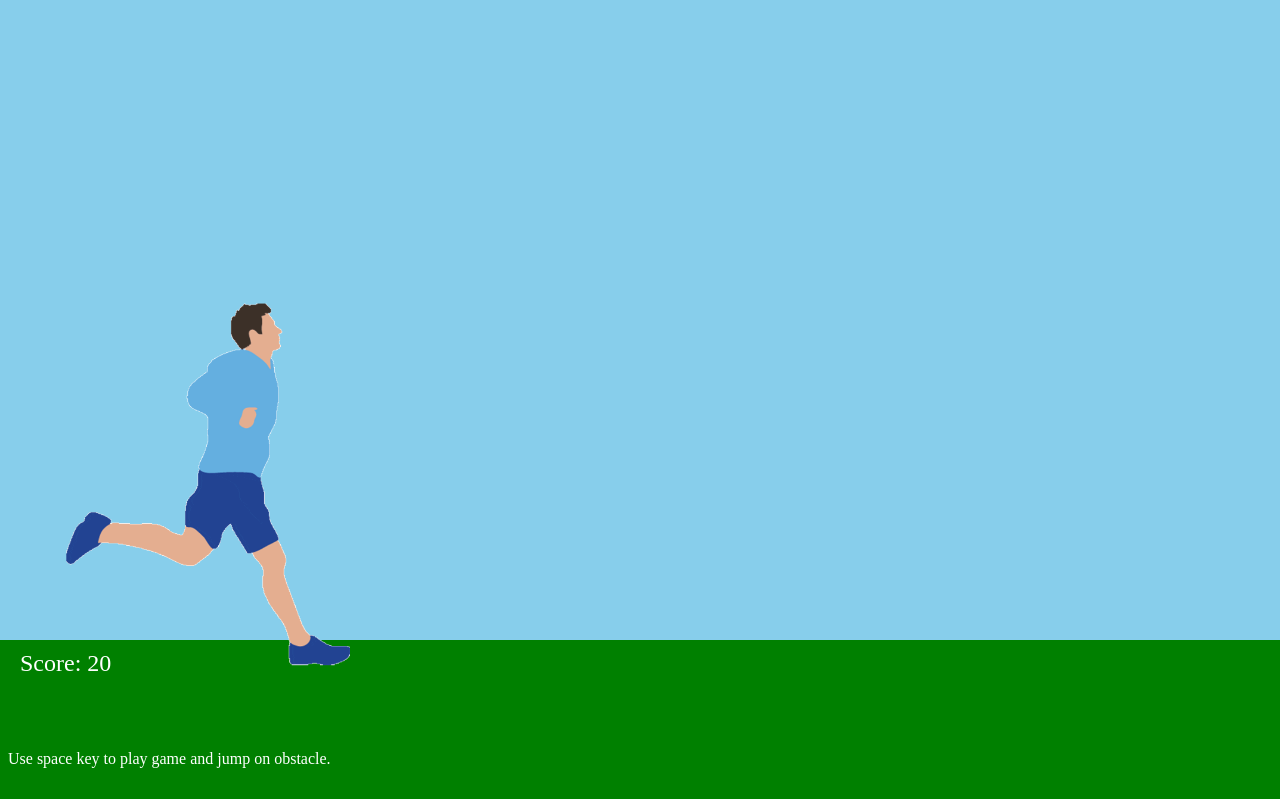
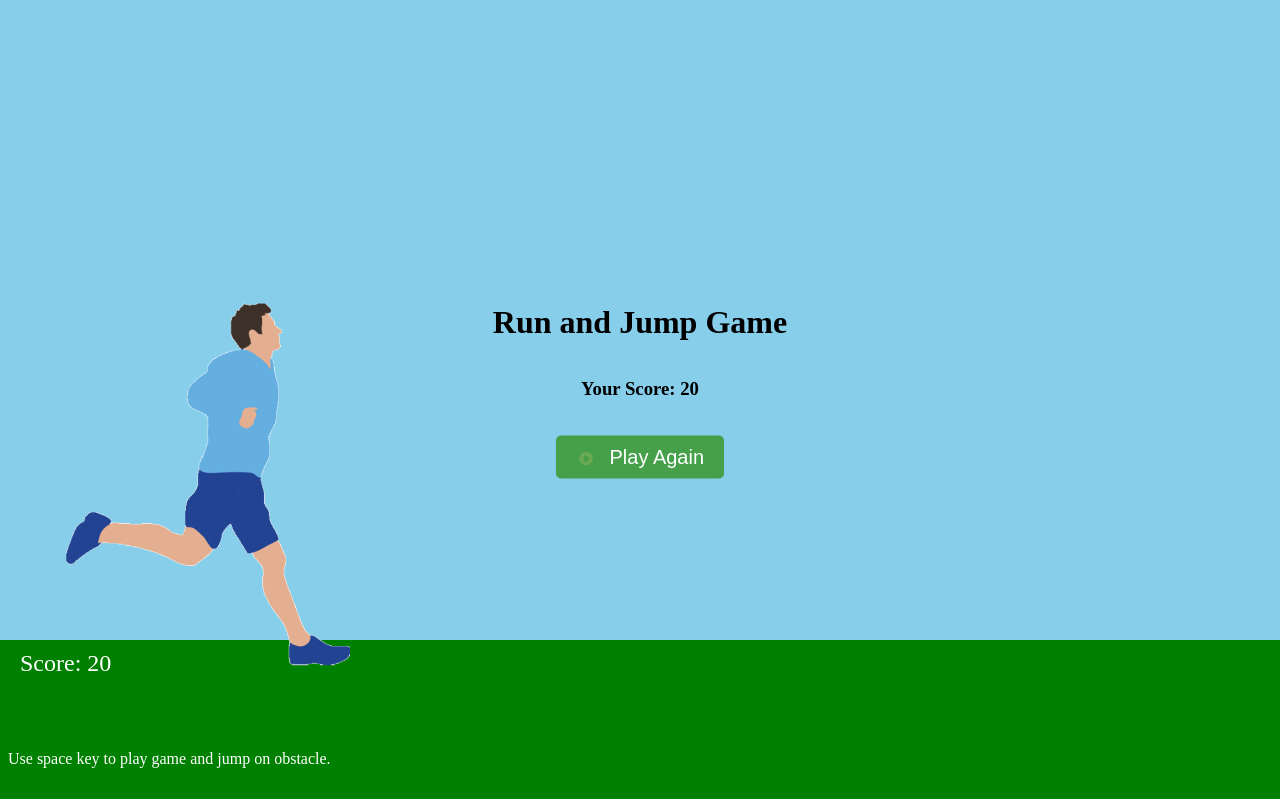
Before and after one commit to sulav-parajuli/RunandJumpGame, a Django app: page /runandjump in a window 1280 px wide. Shown: the top 799 px of the page. Run offline with Django 5.2, Linux system fonts and the light colour scheme.

Commit message:
Game improved with better scoring and styling.

```diff
--- a/runandjump/static/css/style.css
+++ b/runandjump/static/css/style.css
@@ -56,6 +56,7 @@ body {
     0% {
         left: 50px;
     }
+
     100% {
         left: 100vw;
         /* Move the person to the right of the screen */
@@ -66,9 +67,11 @@ body {
     0% {
         transform: translateY(0);
     }
+
     50% {
         transform: translateY(-400px);
     }
+
     100% {
         transform: translateY(0);
     }
@@ -122,7 +125,7 @@ button {
     /* Start off-screen */
     bottom: 130%;
     /* bottom: 70%; */
-    animation: moveObstacle 2s infinite linear;
+    animation: moveObstacle 2s linear infinite;
 }
 
 .obstacle img {
@@ -136,10 +139,12 @@ button {
         left: 100%;
         /* Start from the right side of the screen */
     }
+
     50% {
         left: 50%;
         /* Move to the center of the screen */
     }
+
     100% {
         left: -200px;
         /* Move to the left until it's off-screen */
--- a/runandjump/static/js/index.js
+++ b/runandjump/static/js/index.js
@@ -1,6 +1,9 @@
 // Flag to check if the game is over
 var gameOver = false;
 let score = 0;
+let obstacleTimer = null;
+clearTimeout(obstacleTimer);
+
 
 // Function to update the score
 function updateScore() {
@@ -10,74 +13,144 @@ function updateScore() {
 
 // Function to stop the game and remove all classes
 function stopGame() {
+    gameOver = true;
     var person = document.querySelector(".person");
     var obstacles = document.querySelectorAll(".obstacle");
 
-    // Stop all animations and remove classes
     person.classList.remove("jump");
-    obstacles.forEach(function(obstacle) {
-        obstacle.style.animation = "none"; // Stops obstacle animations
-        obstacle.style.display = "none"; // Hides obstacles
+    obstacles.forEach(function (obstacle) {
+        obstacle.style.animation = "none";
     });
+
+    alert("Game Over! Final Score: " + score);
+    // Show the play button
+    document.getElementById("play-button").style.display = "block";
+    document.getElementById("your-score").style.display = "block";
+    document.getElementById("game-text").style.display = "block";
+    document.getElementById("your-score").innerText = "Your Score: " + score;
 }
 
 // Listen for spacebar press to trigger jump
-document.addEventListener("keydown", function(event) {
-    // If game is over, stop any further actions
+document.addEventListener("keydown", function (event) {
     if (gameOver) return;
 
-    // Check if the pressed key is the spacebar (key code 32)
     if (event.keyCode === 32) {
         var person = document.querySelector(".person");
 
-        // Add the 'jump' class to make the person jump
-        person.classList.add("jump");
+        if (!person.classList.contains("jump")) {
+            person.classList.add("jump");
 
-        // Remove the 'jump' class after a certain time (for example, 500ms)
-        setTimeout(function() {
-            person.classList.remove("jump");
-        }, 500);
+            setTimeout(function () {
+                person.classList.remove("jump");
+            }, 500);
+        }
     }
 });
 
-// Function to check if there is a collision between the person and obstacles
+// Function to spawn a new obstacle
+function createObstacle() {
+    if (gameOver) return;
+
+    var obstacle = document.createElement("div");
+    obstacle.classList.add("obstacle");
+
+    // Optional: Add image if desired
+    var img = document.createElement("img");
+    img.src = "/static/images/chair.png"; // Adjust path if needed
+    obstacle.appendChild(img);
+
+    document.querySelector(".ground").appendChild(obstacle);
+
+    // Remove obstacle after it finishes moving
+    // obstacle.addEventListener("animationend", function () {
+    //     obstacle.remove();
+    // });
+    setTimeout(() => {
+        if (obstacle && obstacle.parentNode) {
+            obstacle.remove();
+        }
+    }, 6000); // Delay removal slightly longer than the animation
+
+}
+
+// Function to check for collision
 function checkCollision() {
-    if (gameOver) return; // Stop collision check if game is over
+    if (gameOver) return;
 
     var person = document.querySelector(".person");
+    var personRect = person.getBoundingClientRect();
     var obstacles = document.querySelectorAll(".obstacle");
 
-    obstacles.forEach(function(obstacle) {
-        var personRect = person.getBoundingClientRect();
+    obstacles.forEach(function (obstacle) {
         var obstacleRect = obstacle.getBoundingClientRect();
 
-        // Check for a collision (overlapping of the person and obstacle)
+        // Collision detection
         if (
             personRect.right > obstacleRect.left &&
             personRect.left < obstacleRect.right &&
             personRect.bottom > obstacleRect.top &&
             personRect.top < obstacleRect.bottom
         ) {
-            // Collision detected, stop the game
-            gameOver = true;
-            alert("Game Over! You hit an obstacle.");
+            stopGame();
+        } else {
 
-            // Stop the game and cleanup
-            stopGame();
-
-            // Optionally, add logic to reset or restart the game here
-        }
-
-        // Check if the person successfully passed the obstacle
-        if (
-            obstacleRect.right < personRect.left && // Obstacle is behind the person
-            !obstacle.classList.contains("scored") // Obstacle hasn't been scored yet
-        ) {
-            obstacle.classList.add("scored"); // Mark the obstacle as scored
-            updateScore(); // Update the score
+            // Scoring
+            // if (
+            //     obstacleRect.right < personRect.left &&
+            //     !obstacle.classList.contains("scored")
+            // ) {
+            obstacle.classList.add("scored");
+            updateScore();
+            // }
         }
     });
 }
 
-// Check for collisions every 50ms (can adjust for performance)
-setInterval(checkCollision, 50);
+// Game loop
+setInterval(checkCollision, 500);
+let obstacleSpawnInterval = 20000; // Start slower, e.g., 20 seconds
+const minSpawnInterval = 1500;
+const spawnAcceleration = 200; // Reduce by 200ms at a time
+let spawnCount = 0; // Count how many obstacles have spawned
+
+function spawnObstacleLoop() {
+    if (gameOver) return;
+
+    createObstacle(); // Spawn a new obstacle
+    spawnCount++;
+
+    // Only start speeding up after 3 obstacles (or however many you want)
+    if (spawnCount > 3 && obstacleSpawnInterval > minSpawnInterval) {
+        obstacleSpawnInterval -= spawnAcceleration;
+    }
+
+    obstacleTimer = setTimeout(spawnObstacleLoop, obstacleSpawnInterval);
+}
+
+// Start spawning when game starts
+spawnObstacleLoop();
+
+document.getElementById("play-button").addEventListener("click", function () {
+    // Reset game state
+    score = 0;
+    document.getElementById("score").innerText = score;
+    gameOver = false;
+    spawnCount = 0;
+    obstacleSpawnInterval = 20000;
+
+    // Remove any remaining obstacles
+    document.querySelectorAll(".obstacle").forEach(function (ob) {
+        ob.remove();
+    });
+
+    // Clear previous spawn timer if still running
+    clearTimeout(obstacleTimer);
+
+    // Hide the play button
+    document.getElementById("play-button").style.display = "none";
+    document.getElementById("your-score").style.display = "none";
+    document.getElementById("game-text").style.display = "none";
+
+    // Start game again
+    spawnObstacleLoop();
+});
--- a/runandjump/templates/index.html
+++ b/runandjump/templates/index.html
@@ -7,10 +7,19 @@
     </div>
 
     <!-- Obstacles -->
-    <div class="obstacle"><img src="{% static 'images/chair.png' %}" /></div>
+    <!-- <div class="obstacle"><img src="{% static 'images/chair.png' %}" /></div>
     <div class="obstacle"></div>
-    <div class="obstacle"></div>
+    <div class="obstacle"></div> -->
     <!-- <div class="obstacle"></div> -->
+     <!-- Play Again Button (initially hidden) -->
+      <p id="highest-score" style="position: absolute; bottom: 350px; left: 50%; transform: translate(-50%, -50%); font-size: 20px; padding: 10px 20px;"></p>
+      <h1 id="game-text" style="display: none; position: absolute; bottom: 400px; left: 50%; transform: translate(-50%, -50%); padding: 10px 20px;">Run and Jump Game</h1>
+      <h3 id="your-score" style="display: none; position: absolute; bottom: 350px; left: 50%; transform: translate(-50%, -50%); padding: 10px 20px;">Score: </h3>
+<button id="play-button" style="display: none; position: absolute; bottom: 300px; left: 50%; transform: translate(-50%, -50%); font-size: 20px; padding: 10px 20px;">
+    <img src="{% static 'images/play-button.gif' %}" alt="Play Icon" style="width: 20px; height: 20px; vertical-align: middle; margin-right: 8px;" />
+    Play Again
+</button>
+
 </div>
 
 <!-- Add a button to trigger the animation -->
```
Also changed, not shown: runandjump/static/images/play-button.gif (added).
